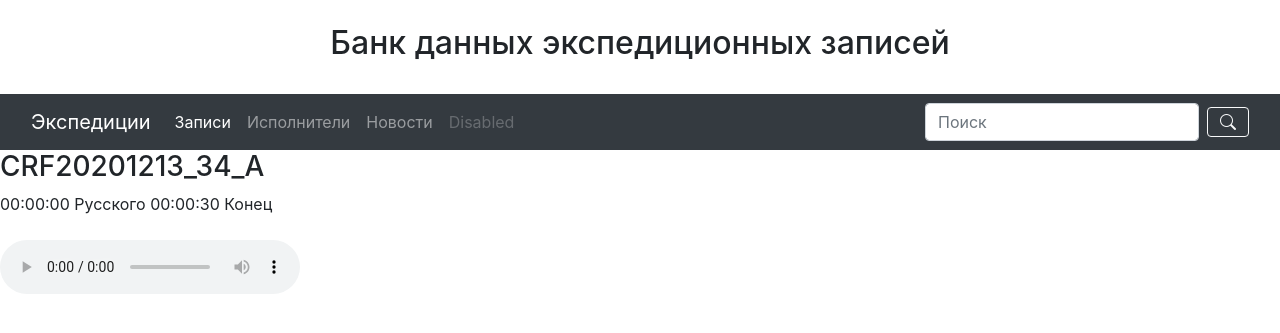
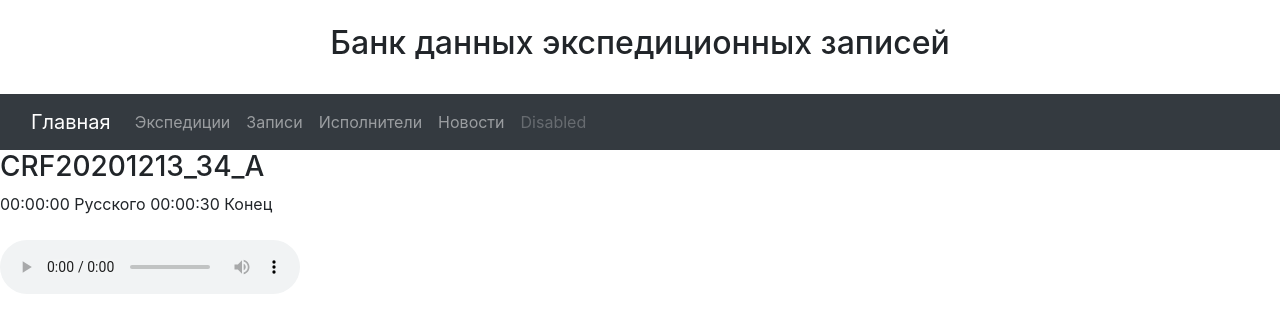
Before and after one commit to kirdik/folklore_base, a Django app: page /dm/1/ in a window 1280 px wide. Shown: the top 333 px of the page. Run offline with Django 3.2, Linux system fonts and the light colour scheme; data comes from the database, SQL or seed files in the repository; some libraries are stand-ins or nearby versions.

Commit message:
Добавлен постраничный вывод на страницу Медтафайлы

```diff
--- a/folklore_base/apps/base/templates/base.html
+++ b/folklore_base/apps/base/templates/base.html
@@ -1,4 +1,7 @@
 <!-- templates/base.html -->
+{% url 'expeditions' as expeditions %}
+{% url 'digital' as digital %}
+{% url 'informants' as informants %}
 {% load static %}
 <html>
 <head>
@@ -18,17 +21,29 @@
   <br>
   <nav class="navbar navbar-expand-lg navbar-dark bg-dark">
     <div class="container-fluid">
-      <a class="navbar-brand" href="{% url 'expeditions' %}">Экспедиции</a>
+      <a class="navbar-brand" href="{% url 'expeditions' %}">Главная</a>
       <button class="navbar-toggler" type="button" data-bs-toggle="collapse" data-bs-target="#navbarNav" aria-controls="navbarNav" aria-expanded="false" aria-label="Toggle navigation">
         <span class="navbar-toggler-icon"></span>
       </button>
       <div class="collapse navbar-collapse" id="navbarNav">
         <ul class="navbar-nav">
           <li class="nav-item">
-            <a class="nav-link active" aria-current="page" href="{% url 'home' %}">Записи</a>
+            <a {% if request.path == expeditions %}
+            class="nav-link active" aria-current="page"
+            {% else %} class="nav-link"
+            {% endif %} href="{% url 'expeditions' %}">Экспедиции</a>
           </li>
           <li class="nav-item">
-            <a class="nav-link" href="{% url 'informants' %}">Исполнители</a>
+            <a {% if request.path == digital %}
+            class="nav-link active" aria-current="page"
+            {% else %} class="nav-link"
+            {% endif %} href="{% url 'digital' %}">Записи</a>
+          </li>
+          <li class="nav-item">
+            <a {% if request.path == informants %}
+            class="nav-link active" aria-current="page"
+            {% else %} class="nav-link"
+            {% endif %} href="{% url 'informants' %}">Исполнители</a>
           </li>
           <li class="nav-item">
             <a class="nav-link" href="#">Новости</a>
@@ -39,20 +54,21 @@
         </ul>
 
       </div>
-      <form class="form-inline my-2 my-lg-0">
-        <input class="form-control mr-sm-2" type="search" placeholder="Поиск" aria-label="Search">
+
+      {% if digital == request.path or informants == request.path %}
+      <form class="form-inline my-2 my-lg-0" action="{% url 'informants' %}">
+        <input class="form-control mr-sm-2" type="search" placeholder="Поиск" aria-label="Search" name="search">
         <button class="btn btn-outline-light my-2 my-sm-0" type="submit"><span class="bi bi-search"></span></button>
       </form>
+      {% endif %}
     </div>
   </nav>
-
-
   <div class="row">
     <div class="col">
-
       {% block content %}
       {% endblock content %}
     </div>
-</div>
+    </div
+
   </body>
   </html>
--- a/folklore_base/apps/base/templates/digitalmedia.html
+++ b/folklore_base/apps/base/templates/digitalmedia.html
@@ -7,7 +7,7 @@
 
 
 {% block content %}
-{% for dm in object_list %}
+{% for dm in model %}
 <div class="card" style="margin: 4;">
   <h5 class="card-header">{{ dm.id_of_digitl_media }}</h5>
   <div class="card-body">
@@ -16,6 +16,7 @@
     <p class="card-text">{{ dm.file_description|linebreaks }}</p>
   </div>
 </div>
+{% endfor %}
+{% include 'pagination.html' %}
 
-{% endfor %}
 {% endblock content %}
--- a/folklore_base/apps/base/templates/expeditions.html
+++ b/folklore_base/apps/base/templates/expeditions.html
@@ -28,4 +28,5 @@
   {% include 'pagination.html' %}
   </div>
 </div>
+{{top_patch}}
 {% endblock content %}
--- a/folklore_base/apps/base/urls.py
+++ b/folklore_base/apps/base/urls.py
@@ -2,10 +2,10 @@ from django.urls import path
 from .views import *
 
 urlpatterns = [
-path('', expeditions, name = 'expeditions' ),
+path('expeditions', expeditions, name = 'expeditions' ),
 path('seances/<int:pk>', ExpeditionDetail.as_view(), name = 'seances'),
 path('dm/<int:pk>/', DigitalMediaDetailView.as_view(), name = 'post_detail'),
-path('digital/', DigitalMediaListView.as_view(), name = 'home'),
+path('digital/', digitalmedialist, name = 'digital'),
 path('matherials/<int:id>/', matherials, name = 'matherials' ),
 path('informants/', informants, name = 'informants'),
 path('informants/<int:id>/', informant_details, name = 'informant_details'),
--- a/folklore_base/apps/base/views.py
+++ b/folklore_base/apps/base/views.py
@@ -28,6 +28,14 @@ def pagegenerator(namemodel, number, request):
     }
     return context
 
+def searching(model, field_of_search):
+    search_query = request.GET.get('search', '')
+    if search_query:
+        mod = model.objects.filter(field_of_search=search_query)
+    else:
+        mod = model.objects.all()
+    return mod
+
 def expeditions(request):
     explist = Expeditions.objects.all()
     context = pagegenerator(explist, 2, request)
@@ -37,9 +45,11 @@ class ExpeditionDetail(DetailView):
     model = Expeditions
     template_name = 'seances.html'
 
-class DigitalMediaListView(ListView):
-    model = DigitalMedia
-    template_name = 'digitalmedia.html'
+def digitalmedialist(request):
+    digital = DigitalMedia.objects.all()
+    context = pagegenerator(digital, 2, request)
+    return render(request, 'digitalmedia.html', context)
+
 class DigitalMediaDetailView(DetailView):
     model = DigitalMedia
     template_name = 'digitalmediadetail.html'
@@ -49,7 +59,11 @@ def matherials(request, id):
     return render(request, 'matherials.html', {'mat': mat})
 
 def informants(request):
-    inf = Informant.objects.all()
+    search_query = request.GET.get('search', '')
+    if search_query:
+        inf = Informant.objects.filter(fio__icontains=search_query)
+    else:
+        inf = Informant.objects.all()
     context = pagegenerator(inf, 2, request)
     return render(request, 'informants.html', context)
 
```
Lines whose indentation alone changed are shown as unchanged.
